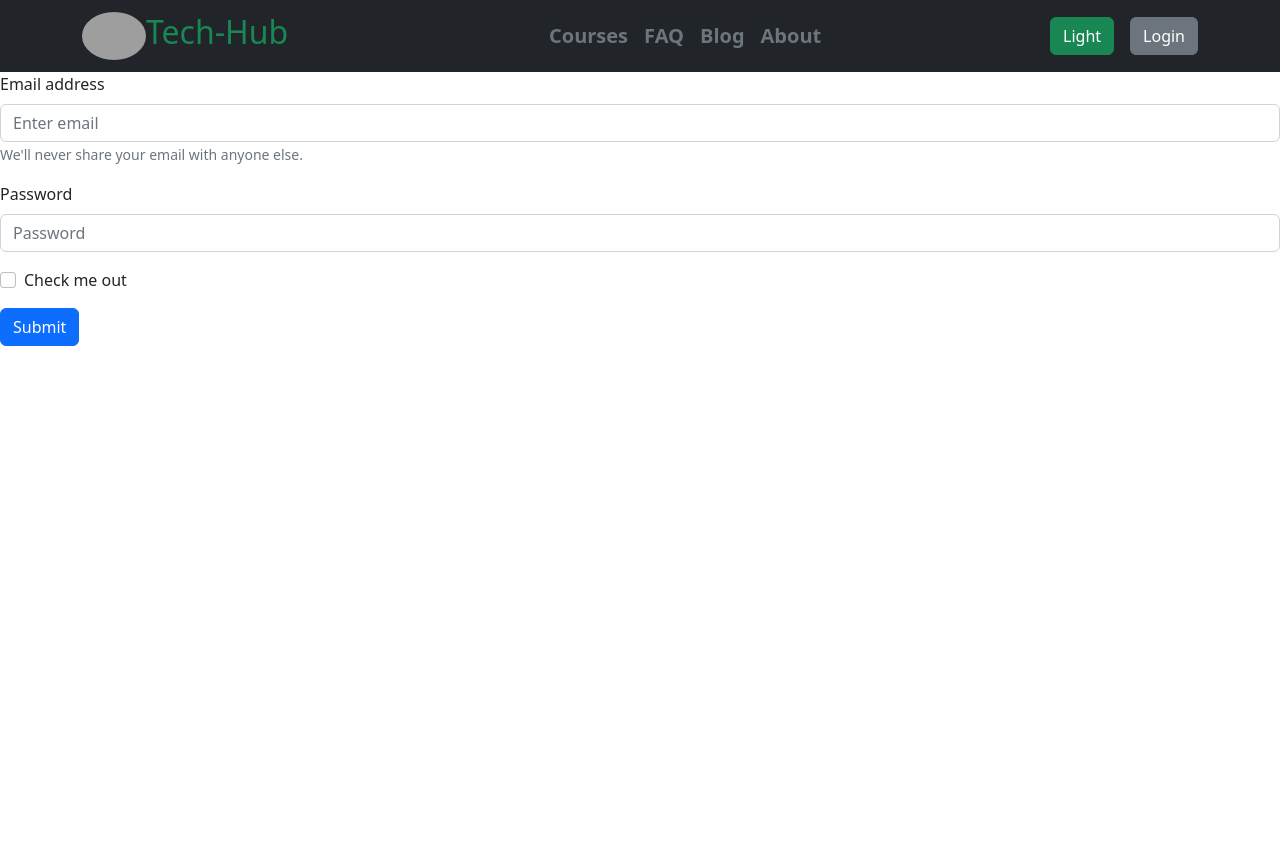
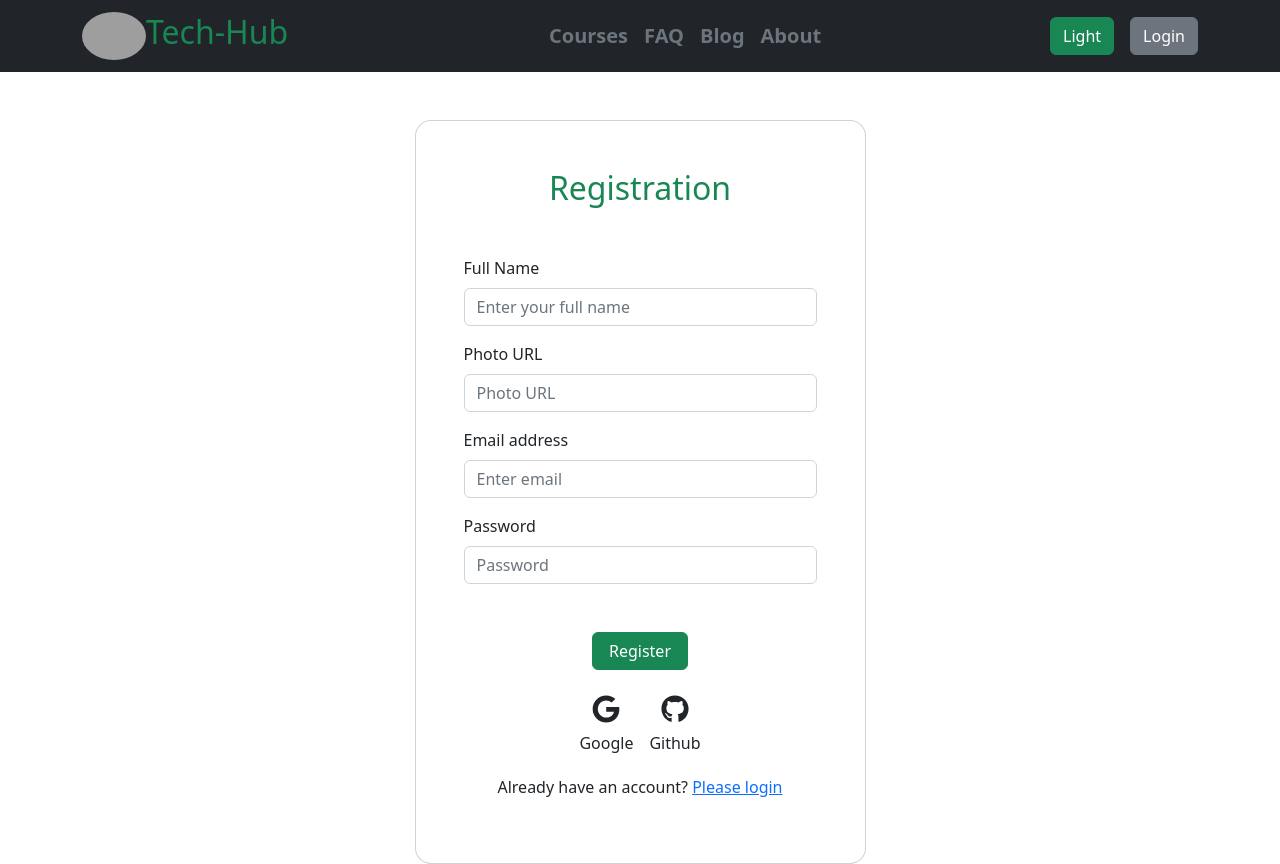
Before and after one commit to Iktiup-Mahmud/tech-hub-client, a React (Create React App) app: page /register in a window 1280 px wide. Before the commit the page ends 800 px from the top, so only its background shows below. Built offline with nearby package versions, Linux system fonts and the light colour scheme; grey boxes are pictures that could not be loaded.

Commit message:
'github-login-added'

```diff
--- a/src/components/Login/Login.js
+++ b/src/components/Login/Login.js
@@ -3,12 +3,13 @@ import { Button, Form } from 'react-bootstrap';
 import { Link } from 'react-router-dom';
 import { FaGoogle, FaGithub } from 'react-icons/fa';
 import { AuthContext } from '../../context/AuthProvider/AuthProvider';
-import { GoogleAuthProvider } from 'firebase/auth';
+import { GithubAuthProvider, GoogleAuthProvider } from 'firebase/auth';
 
 
 const Login = () => {
-    const { login, googleLogin } = useContext(AuthContext);
+    const { login, loginProvider } = useContext(AuthContext);
     const providerGoogle = new GoogleAuthProvider();
+    const providerGithub = new GithubAuthProvider();
 
     const handelSubmit = e => {
         e.preventDefault()
@@ -28,7 +29,16 @@ const Login = () => {
     }
 
     const handelGoogleLogin = () => {
-        googleLogin(providerGoogle)
+        loginProvider(providerGoogle)
+            .then(res => {
+                const user = res.user;
+                console.log(user)
+            })
+            .catch(error => console.error(error))
+    }
+
+    const handelGithubLogin = () => {
+        loginProvider(providerGithub)
             .then(res => {
                 const user = res.user;
                 console.log(user)
@@ -67,7 +77,7 @@ const Login = () => {
                                                 <h3 className='text-center'><FaGoogle /></h3>
                                                 <p>Google</p>
                                             </div>
-                                            <div>
+                                            <div onClick={handelGithubLogin}>
                                                 <h3 className='text-center'><FaGithub /></h3>
                                                 <p>Github</p>
                                             </div>
--- a/src/components/Register/Register.js
+++ b/src/components/Register/Register.js
@@ -1,28 +1,111 @@
-import React from 'react';
+import { GithubAuthProvider, GoogleAuthProvider } from 'firebase/auth';
+import React, { useContext } from 'react';
 import { Button, Form } from 'react-bootstrap';
+import { FaGithub, FaGoogle } from 'react-icons/fa';
+import { Link } from 'react-router-dom';
+import { AuthContext } from '../../context/AuthProvider/AuthProvider';
 
 const Register = () => {
+    const { login, loginProvider } = useContext(AuthContext);
+    const providerGoogle = new GoogleAuthProvider();
+    const providerGithub = new GithubAuthProvider();
+    const handelSubmit = e => {
+        e.preventDefault()
+
+        const form = e.target;
+        const email = form.email.value;
+        const password = form.password.value;
+
+        console.log(email, password)
+
+        login(email, password)
+            .then(res => {
+                const user = res.user;
+                console.log(user)
+            })
+            .catch(error => console.error(error))
+    }
+
+    const handelGoogleLogin = () => {
+        loginProvider(providerGoogle)
+            .then(res => {
+                const user = res.user;
+                console.log(user)
+            })
+            .catch(error => console.error(error))
+    }
+
+    const handelGithubLogin = () => {
+        loginProvider(providerGithub)
+            .then(res => {
+                const user = res.user;
+                console.log(user)
+            })
+            .catch(error => console.error(error))
+    }
     return (
-        <div>
-            <Form>
-                <Form.Group className="mb-3" controlId="formBasicEmail">
-                    <Form.Label>Email address</Form.Label>
-                    <Form.Control type="email" placeholder="Enter email" />
-                    <Form.Text className="text-muted">
-                        We'll never share your email with anyone else.
-                    </Form.Text>
-                </Form.Group>
+        <div className='mt-5'>
+            <Form onSubmit={handelSubmit} className='mt-5'>
+                <section className="vh-90" >
+                    <div className="container py-0 h-90">
+                        <div className="row d-flex justify-content-center align-items-center h-90">
+                            <div className="col-12 col-md-8 col-lg-6 col-xl-5">
+                                <div className="card shadow-2-strong" style={{ borderRadius: '1rem' }}>
+                                    <div className="card-body p-5 text-centerj">
 
-                <Form.Group className="mb-3" controlId="formBasicPassword">
-                    <Form.Label>Password</Form.Label>
-                    <Form.Control type="password" placeholder="Password" />
-                </Form.Group>
-                <Form.Group className="mb-3" controlId="formBasicCheckbox">
-                    <Form.Check type="checkbox" label="Check me out" />
-                </Form.Group>
-                <Button variant="primary" type="submit">
-                    Submit
-                </Button>
+                                        <h2 className="mb-5 text-center text-success">Registration</h2>
+
+                                        <Form.Group className="mb-3" controlId="formBasicEmail">
+                                            <Form.Label>Full Name</Form.Label>
+                                            <Form.Control name='name' type="text" placeholder="Enter your full name" required />
+                                        </Form.Group>
+
+                                        <Form.Group className="mb-3" controlId="formBasicEmail">
+                                            <Form.Label>Photo URL</Form.Label>
+                                            <Form.Control name='photoUrl' type="text" placeholder="Photo URL"  />
+                                        </Form.Group>
+
+                                        <Form.Group className="mb-3" controlId="formBasicEmail">
+                                            <Form.Label>Email address</Form.Label>
+                                            <Form.Control name='email' type="email" placeholder="Enter email" required />
+                                        </Form.Group>
+
+                                        <Form.Group className="mb-5" controlId="formBasicPassword">
+                                            <Form.Label>Password</Form.Label>
+                                            <Form.Control name='password' type="password" placeholder="Password" required />
+                                        </Form.Group>
+
+
+                                        <div className='text-center'>
+                                            <Button variant='success' type='submit' className='mb-3 px-3'>Register</Button>
+                                        </div>
+                                        <div className='d-flex justify-content-center py-1 '>
+                                            <div onClick={handelGoogleLogin} className='me-3'>
+                                                <h3 className='text-center'><FaGoogle /></h3>
+                                                <p>Google</p>
+                                            </div>
+                                            <div onClick={handelGithubLogin}>
+                                                <h3 className='text-center'><FaGithub /></h3>
+                                                <p>Github</p>
+                                            </div>
+                                        </div>
+                                        <div className='text-center'>
+                                            <p>Already have an account? <Link to='/login'>Please login</Link></p>
+                                        </div>
+
+                                        {/* <hr className="my-4"> */}
+
+                                        {/* <button className="btn btn-lg btn-block btn-primary" style="background-color: #dd4b39;"
+                                                type="submit"><i className="fab fa-google me-2"></i> Sign in with google</button>
+                                            <button className="btn btn-lg btn-block btn-primary mb-2" style="background-color: #3b5998;"
+                                                type="submit"><i className="fab fa-facebook-f me-2"></i>Sign in with facebook</button> */}
+
+                                    </div>
+                                </div>
+                            </div>
+                        </div>
+                    </div>
+                </section>
             </Form>
         </div>
     );
--- a/src/context/AuthProvider/AuthProvider.js
+++ b/src/context/AuthProvider/AuthProvider.js
@@ -13,12 +13,12 @@ const AuthProvider = ({children}) => {
         return signInWithEmailAndPassword(auth, email, password)
     }
 
-    const googleLogin = provider => {
+    const loginProvider = provider => {
         return signInWithPopup(auth, provider)
     }
 
 
-    const authInfo = {login, googleLogin}
+    const authInfo = {login, loginProvider}
 
     return (
         <AuthContext.Provider value={authInfo} >
```
